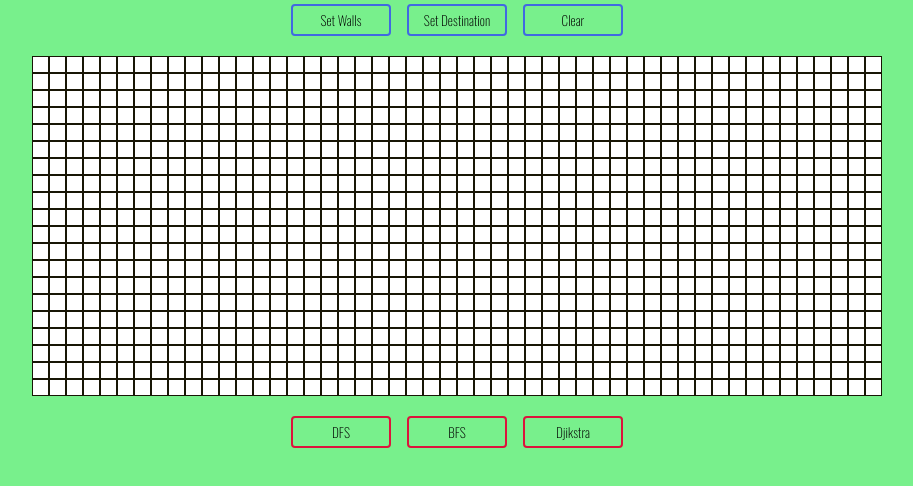
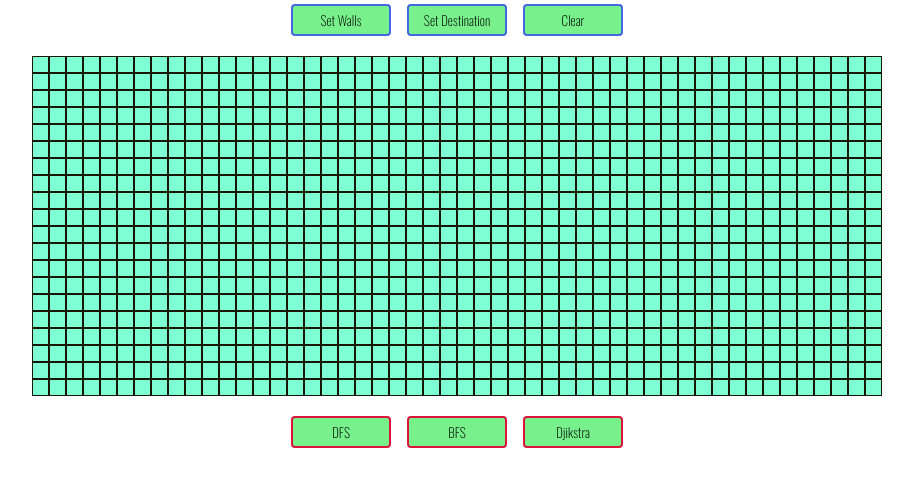
Before and after one commit to brkwok/path-finder, a React (Create React App) app: page / in a window 1280 px wide. Shown: the top 486 px of the page, without its empty margins (183-1096 px from the left). Built offline with nearby package versions, Linux system fonts and the light colour scheme.

Commit message:
css change

```diff
--- a/src/components/Board/Board.css
+++ b/src/components/Board/Board.css
@@ -75,7 +75,7 @@ transition-duration: 0.5s;
   height: 15px;
   width: 15px;
   border: 1px rgb(24, 22, 5) solid;
-  background-color: white;
+  background-color: aquamarine;
 }
 
 #cell-wall {
--- a/src/index.css
+++ b/src/index.css
@@ -2,7 +2,7 @@
 @import-normalize;
 
 html, body {
-  background-color: rgb(120, 240, 140);
+  background-color: rgb(255, 255, 255);
   height: 100%;
   width: 100%;
   margin: 0;
```
